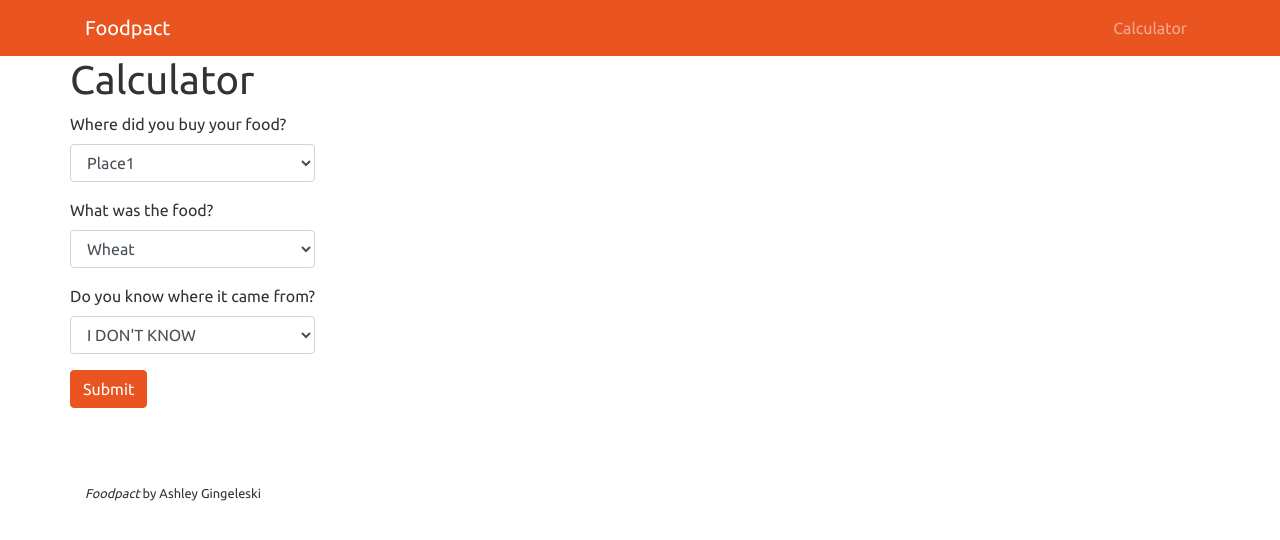
After one commit to ashleylizg/foodpact, a Flask app: page /calculator in a window 1280 px wide. The commit adds this page. Shown: the top 540 px of the page. Run offline with Flask 2, Linux system fonts and the light colour scheme; parts of the project's set-up code (start-up, migrations or seed data) failed here and were passed over; some libraries are stand-ins or nearby versions.

Commit message:
close #4

```diff
--- a/project/client/templates/header.html
+++ b/project/client/templates/header.html
@@ -1,7 +1,15 @@
 <header class="site-header">
-  <div class="navbar navbar-expand-lg fixed-top navbar-dark bg-primary">
+  <div class="navbar navbar-expand-lg navbar-dark bg-primary">
     <div class="container">
       <a class="navbar-brand" href="{{ url_for('main.home') }}">Foodpact</a>
+      <button class="navbar-toggler" type="button" data-toggle="collapse" data-target="#navbarResponsive" aria-controls="navbarResponsive" aria-expanded="false" aria-label="Toggle navigation">
+        <span class="navbar-toggler-icon"></span>
+      </button>
+      <ul class="nav navbar-nav ml-auto">
+        <li class="nav-item">
+          <a class="nav-link" href="{{ url_for('main.calculator') }}">Calculator</a>
+        </li>
+      </ul>
     </div>
   </div>
 </header>
--- /dev/null
+++ b/project/client/templates/main/calculator.html
@@ -0,0 +1,54 @@
+{% extends "_base.html" %}
+
+{% block content %}
+
+<div class="body-content">
+    <div class="row">
+        <h1>Calculator</h1>
+    </div>
+    <div class="row" style="display: none">
+        <p>Your food travelled approximately <span>123</span> miles.</p>
+        <!-- <p>Carbon dioxide emissions are between <span>157233</span>, <span>313988</span>, and <span>320803</span> grams.</p> -->
+        <p>Carbon dioxide emissions are between <span>347</span>, <span>692</span>, and <span>707</span> pounds.</p>
+        <p>Blue water use in gallons per pound: <span>13</span></p>
+        <p>Total water use in gallons per pound: <span>80</span></p>
+    </div>
+    <div class="row">
+        <form method="post" action="/calculator">
+            <fieldset>
+                <div class="form-group">
+                    <label for="foodBuyLocationSelect">Where did you buy your food?</label>
+                    <select class="form-control" id="foodBuyLocationSelect">
+                        <option>Place1</option>
+                        <option>Place2</option>
+                        <option>Place3</option>
+                        <option>Place4</option>
+                        <option>Place5</option>
+                    </select>
+                </div>
+                <div class="form-group">
+                    <label for="foodSelect">What was the food?</label>
+                    <select class="form-control" id="foodSelect">
+                        <option>Wheat</option>
+                        <option>White rice</option>
+                        <option>Brown rice</option>
+                        <option>Barley</option>
+                        <option>Corn</option>
+                    </select>
+                </div>
+                <div class="form-group">
+                    <label for="foodOriginLocationSelect">Do you know where it came from?</label>
+                    <select class="form-control" id="foodOriginLocationSelect">
+                        <option>I DON'T KNOW</option>
+                        <option>Place1</option>
+                        <option>Place2</option>
+                        <option>Place3</option>
+                    </select>
+                </div>
+                <button type="submit" class="btn btn-primary">Submit</button>
+            </fieldset>
+        </form>
+    </div>
+</div>
+
+{% endblock %}
--- a/project/server/main/views.py
+++ b/project/server/main/views.py
@@ -10,3 +10,8 @@ main_blueprint = Blueprint('main', __name__,)
 @main_blueprint.route('/')
 def home():
     return render_template('main/home.html')
+
+
+@main_blueprint.route('/calculator')
+def calculator():
+    return render_template('main/calculator.html')
```
Also changed, not shown: 1 other file.
